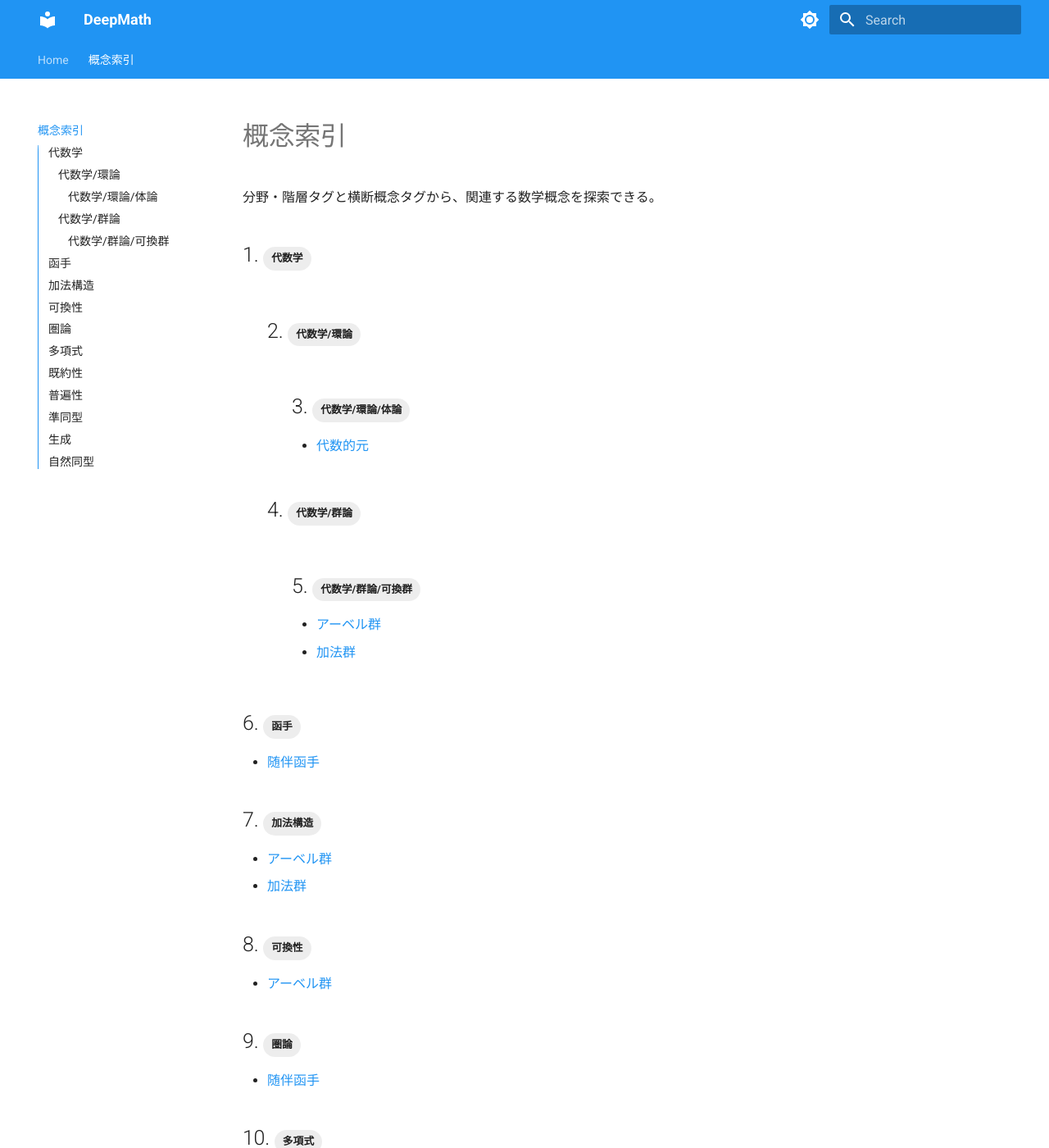
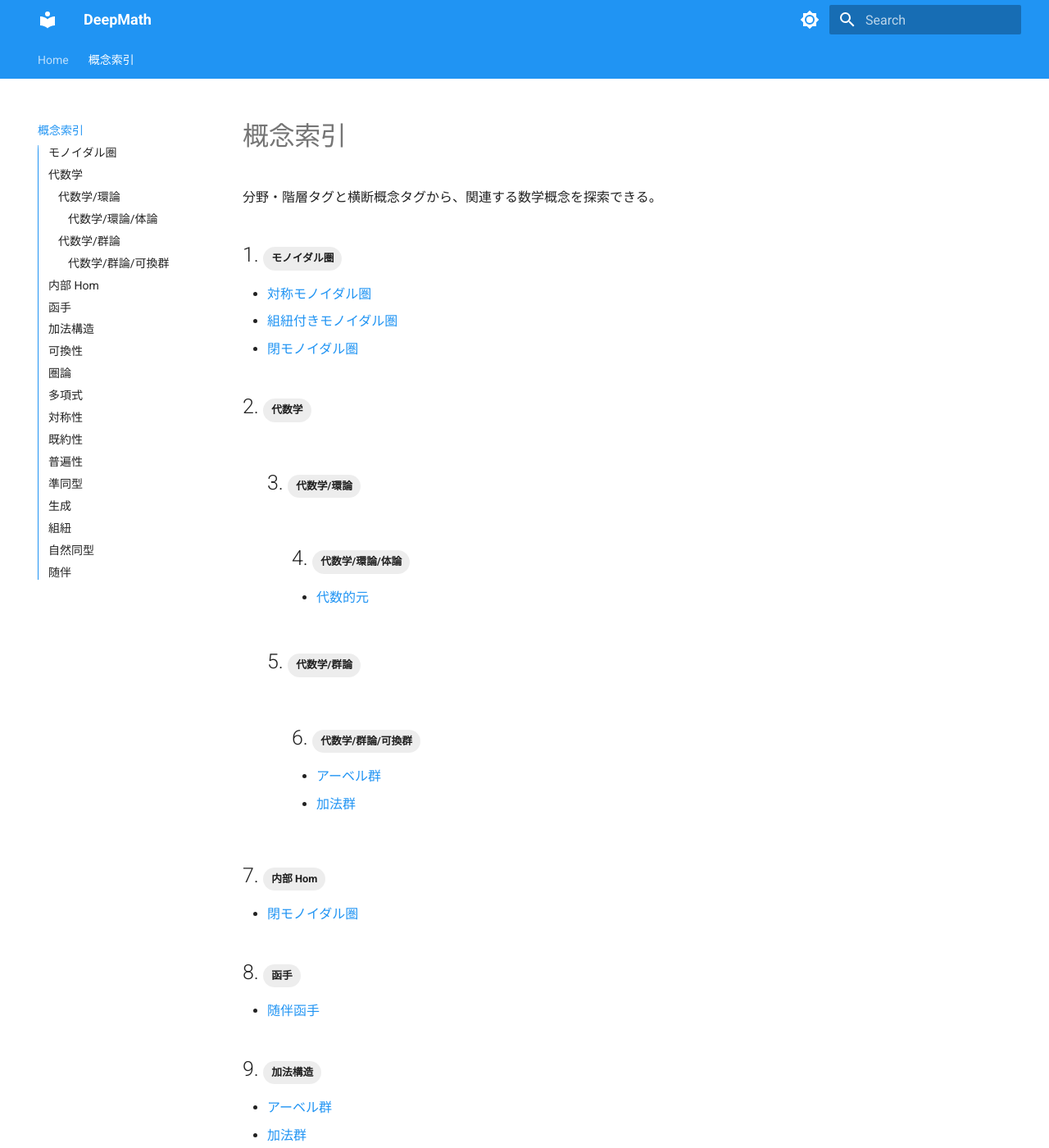
Before and after one commit to skrtk98/deepmath, an MkDocs documentation site: the page built from docs/tags.md, in a window 1280 px wide and 1400 px high. Shown: the whole window at 82% size. Built offline with MkDocs 1.6.1 and Material for MkDocs 9.7.7, drawn with Linux system fonts in a browser that asks for light colours; some of the changed text lies outside the part shown.

Commit message:
Migrate closed braided and symmetric monoidal categories

````diff
--- /dev/null
+++ b/docs/wiki/braided_monoidal_category.md
@@ -0,0 +1,27 @@
+---
+tags:
+  - 圏論
+  - モノイダル圏
+  - 組紐
+---
+
+# 組紐付きモノイダル圏
+
+テンソル積の因子を自然に交換でき、その交換が結合子と整合するとき、モノイダル圏は組紐付きであるという。
+
+## 定義
+
+> [!definition] 組紐
+> モノイダル圏 $`\mathcal{M}`$ の組紐とは、自然同型 $`\beta_{X,Y}\colon X\otimes Y\to Y\otimes X`$ の族であって、二つの六角形公理を満たすものである。
+
+六角形公理は、三つの因子を交換する二通りの手順が結合子を介して一致することを要求する。
+
+```tikz
+\begin{tikzcd}[column sep=large, row sep=large]
+(X\otimes Y)\otimes Z \arrow[r] \arrow[d] & X\otimes(Y\otimes Z) \arrow[d] \\
+(Y\otimes X)\otimes Z \arrow[d] & (Y\otimes Z)\otimes X \arrow[d] \\
+Y\otimes(X\otimes Z) \arrow[r] & Y\otimes(Z\otimes X)
+\end{tikzcd}
+```
+
+$`\mathsf{Vect}_k`$ の交換写像 $`v\otimes w\mapsto w\otimes v`$ は組紐を与える。
--- /dev/null
+++ b/docs/wiki/closed_monoidal_category.md
@@ -0,0 +1,25 @@
+---
+tags:
+  - 圏論
+  - モノイダル圏
+  - 随伴
+  - 内部 Hom
+---
+
+# 閉モノイダル圏
+
+テンソル積の一方の変数に関する函手が右随伴をもつとき、その右随伴は内部 Hom を与える。
+
+## 定義
+
+> [!definition] 閉モノイダル圏
+> モノイダル圏 $`\mathcal{M}`$ が左閉であるとは、各対象 $`X`$ に対して函手 $`X\otimes(-)`$ が右随伴 $`X\multimap(-)`$ をもつことである。
+> 右閉性も双対的に定め、両方が成り立つモノイダル圏を閉モノイダル圏という。
+
+左閉性は自然同型 $`\mathcal{M}(X\otimes Y,Z)\cong\mathcal{M}(Y,X\multimap Z)`$ を与える。
+随伴の余単位と単位から、評価 $`X\otimes(X\multimap Y)\to Y`$ と余評価 $`Y\to X\multimap(X\otimes Y)`$ が得られる。
+
+## 例
+
+$`\mathsf{Set}`$ は直積に関して閉であり、内部 Hom は写像集合 $`[X,Y]=Y^X`$ である。
+このとき評価は写像の適用である。
--- /dev/null
+++ b/docs/wiki/symmetric_monoidal_category.md
@@ -0,0 +1,18 @@
+---
+tags:
+  - 圏論
+  - モノイダル圏
+  - 対称性
+---
+
+# 対称モノイダル圏
+
+組紐を二度適用すると恒等になる場合、組紐付きモノイダル圏を**対称モノイダル圏**という。
+
+## 定義と例
+
+> [!definition] 対称モノイダル圏
+> 組紐付きモノイダル圏が対称であるとは、任意の対象 $`X,Y`$ に対して $`\beta_{Y,X}\circ\beta_{X,Y}=1_{X\otimes Y}`$ が成り立つことである。
+
+$`\mathsf{Set}`$ の直積、$`\mathsf{Ab}`$ と $`\mathsf{Vect}_k`$ のテンソル積は対称モノイダル圏を与える。
+任意のカルテシアン圏は、積の座標交換により自然に対称モノイダル圏となる。
````
Also changed, not shown: MIGRATION_AUDIT.md (+3 -0 lines).
